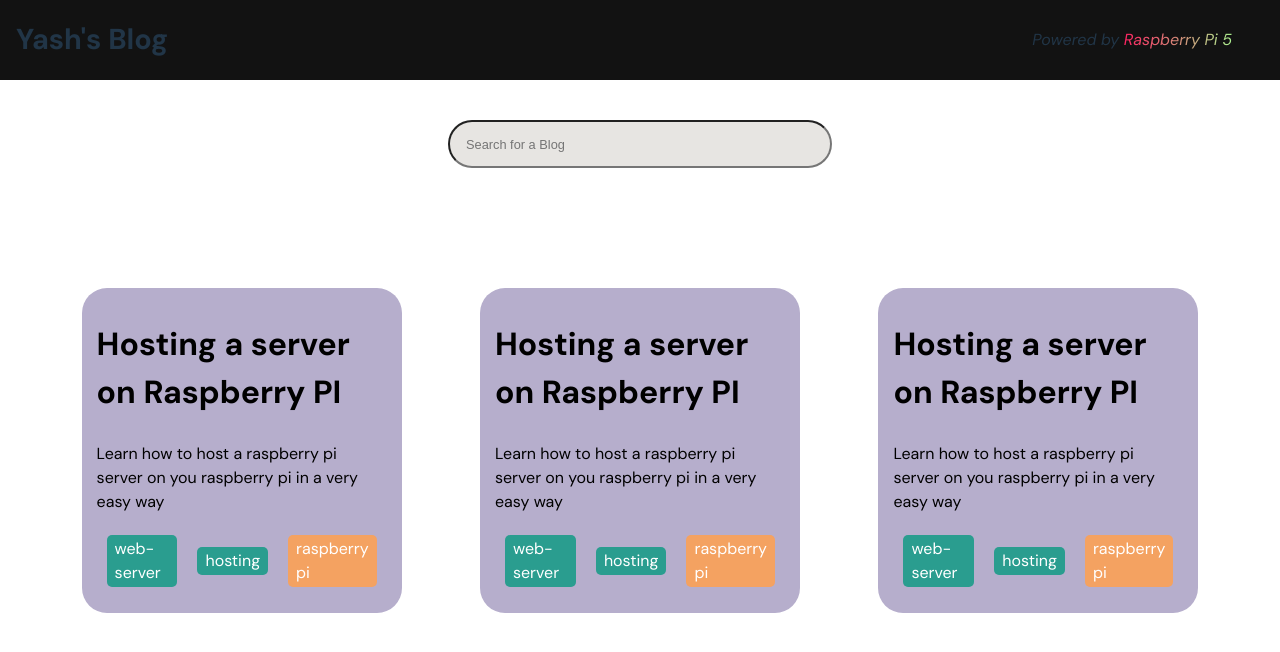
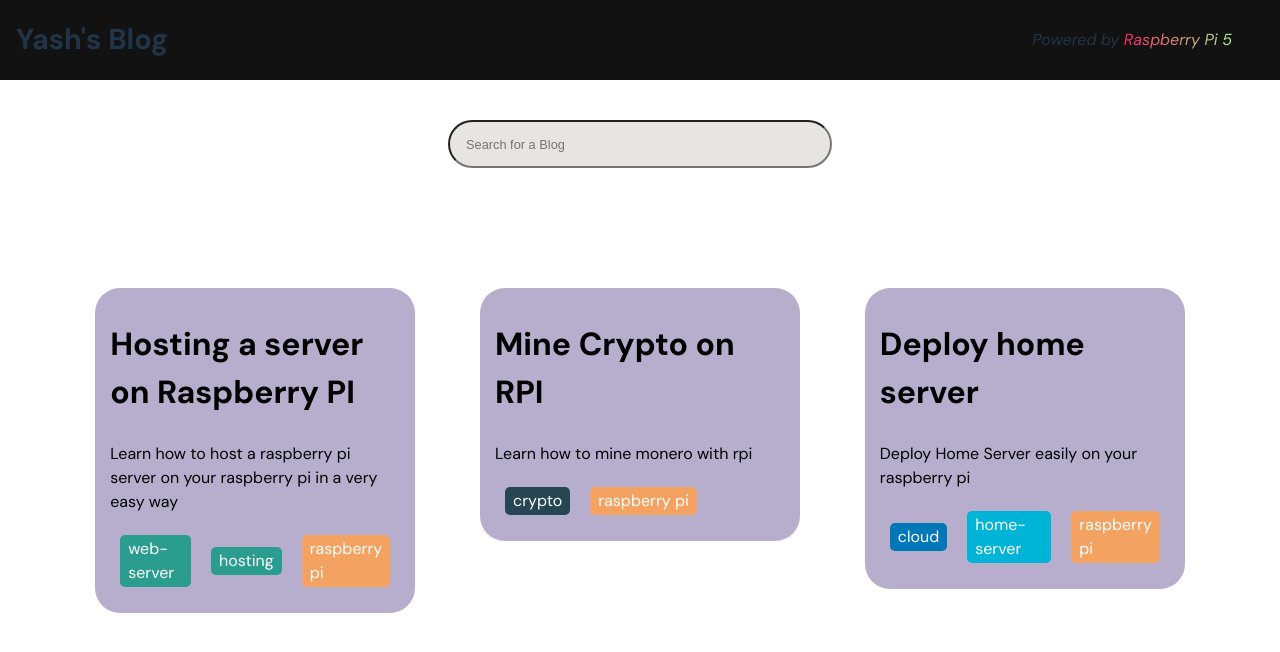
Before and after one commit to yashkathe/my-blog, a React (Vite) app: page / in a window 1280 px wide. Shown: the top 652 px of the page. Built offline with nearby package versions, Linux system fonts and the light colour scheme.

Commit message:
created context for data between search bar and blog previews

```diff
--- a/src/App.jsx
+++ b/src/App.jsx
@@ -1,21 +1,23 @@
-import BlogPreview from "./Components/BlogPreview";
 import Header from "./Components/Header";
 import SearchBar from "./Components/SearchBar";
-
-import styles from "./App.module.css"
 import Blogs from "./Components/Blogs";
 
+import SearchProvider from "./Context/SearchProvider";
+
+import styles from "./App.module.css";
+
 function App() {
-
-  return (
-        <div>
-            <Header/>
-            <div className={styles.components}>
-                <SearchBar/>
-                <Blogs/>
-            </div>
-        </div>
-  )
+	return (
+		<SearchProvider>
+			<div>
+				<Header />
+				<div className={styles.components}>
+					<SearchBar />
+					<Blogs />
+				</div>
+			</div>
+		</SearchProvider>
+	);
 }
 
-export default App
+export default App;
--- a/src/Components/BlogPreview.jsx
+++ b/src/Components/BlogPreview.jsx
@@ -7,10 +7,10 @@ import styles from "./BlogPreview.module.css";
 
 const defaultOptions = {
 	reverse: false, // reverse the tilt direction
-	max: 35, // max tilt rotation (degrees)
+	max: 25, // max tilt rotation (degrees)
 	perspective: 1000, // Transform perspective, the lower the more extreme the tilt gets.
-	scale: 1.1, // 2 = 200%, 1.5 = 150%, etc..
-	speed: 1000, // Speed of the enter/exit transition
+	scale: 1, // 2 = 200%, 1.5 = 150%, etc..
+	speed: 5000, // Speed of the enter/exit transition
 	transition: true, // Set a transition on enter/exit.
 	axis: null, // What axis should be disabled. Can be X or Y.
 	reset: true, // If the tilt effect has to be reset on exit.
--- a/src/Components/BlogPreview.module.css
+++ b/src/Components/BlogPreview.module.css
@@ -1,4 +1,4 @@
-.parent{
+.parent {
     background-color: #b6aecc;
     height: auto;
     width: 25vw;
@@ -6,24 +6,24 @@
     padding: 5px 15px;
     box-sizing: border-box;
     margin: 5vh 2vw;
-    box-shadow: 0px 0px 10px 1px rgb(255, 255, 255);
+    box-shadow: 0px px 10px 1px rgb(255, 255, 255);
 }
 
-.parent:hover{
+.parent:hover {
     cursor: pointer;
 }
 
-.parent > h2{
+.parent>h2 {
     font-size: 2rem;
     color: #000000;
 }
 
-.parent > p{
+.parent>p {
     font-size: 1rem;
     color: #000000;
 }
 
-.parent > ul{
+.parent>ul {
     display: flex;
     flex-direction: row;
     align-items: center;
--- a/src/Components/Blogs.jsx
+++ b/src/Components/Blogs.jsx
@@ -1,42 +1,56 @@
-import React, { useState } from "react";
+import React, { useState, useContext, useEffect } from "react";
 import BlogPreview from "./BlogPreview";
 
-import styles from './Blogs.module.css'
+import { SearchContext } from "../Context/SearchContext";
+
+import styles from "./Blogs.module.css";
 
 const Blogs = () => {
 	const blogs = [
 		{
 			title: "Hosting a server on Raspberry PI",
-            description: "Learn how to host a raspberry pi server on you raspberry pi in a very easy way",
-            tags:["web-server", "hosting", "raspberry pi"]
+			description:
+				"Learn how to host a raspberry pi server on your raspberry pi in a very easy way",
+			tags: ["web-server", "hosting", "raspberry pi"],
 		},
 		{
-			title: "Hosting a server on Raspberry PI",
-            description: "Learn how to host a raspberry pi server on you raspberry pi in a very easy way",
-            tags:["web-server", "hosting", "raspberry pi"]
+			title: "Mine Crypto on RPI",
+			description: "Learn how to mine monero with rpi",
+			tags: ["crypto", "raspberry pi"],
 		},
 		{
-			title: "Hosting a server on Raspberry PI",
-            description: "Learn how to host a raspberry pi server on you raspberry pi in a very easy way",
-            tags:["web-server", "hosting", "raspberry pi"]
-		}
+			title: "Deploy home server",
+			description: "Deploy Home Server easily on your raspberry pi",
+			tags: ["cloud", "home-server", "raspberry pi"],
+		},
 	];
 
-    const [previewBlogs, setPreviewBlogs] = useState(blogs)
+	const { searchTerm } = useContext(SearchContext);
+	const [previewBlogs, setPreviewBlogs] = useState(blogs);
 
-	return(
+	useEffect(() => {
+		setPreviewBlogs(
+			blogs.filter((blog) =>
+				blog.title.toLowerCase().includes(searchTerm.toLowerCase()) ||
+                blog.tags.some(tag => tag.toLowerCase().includes(searchTerm.toLowerCase())) ||
+                blog.description.toLowerCase().includes(searchTerm.toLowerCase())
+			)
+		);
+	}, [searchTerm]);
 
+	return (
 		<div className={styles.parent}>
-        {previewBlogs.map((blog) => (
+			{previewBlogs.map((blog, index) => (
 				<BlogPreview
-                key={Math.random()}
+					key={index}
 					title={blog.title}
 					description={blog.description}
 					tags={blog.tags}
 				/>
 			))}
+            {previewBlogs.length === 0 && <p>No results found for: {searchTerm}</p>}
 		</div>
-    )
+	);
 };
 
 export default Blogs;
--- a/src/Components/Blogs.module.css
+++ b/src/Components/Blogs.module.css
@@ -3,6 +3,6 @@
 	display: flex;
 	flex-direction: row;
 	align-items: flex-start;
-	justify-content: space-between;
+	justify-content: space-evenly;
     flex-wrap: wrap;
 }
--- a/src/Components/SearchBar.jsx
+++ b/src/Components/SearchBar.jsx
@@ -2,12 +2,15 @@ import React, { useState, useContext } from "react";
 import { AnimatePresence, motion } from "framer-motion";
 
 import BackDrop from "./UI/BackDrop";
+
 import variantsStore from "../Context/Variants";
+import { SearchContext } from "../Context/SearchContext";
 
 import styles from "./SearchBar.module.css";
 
 const SearchBar = () => {
 	const variantsCtx = useContext(variantsStore);
+    const {searchTerm, setSearchTerm} = useContext(SearchContext)
 
 	const [showBackdrop, setShowBackdrop] = useState(false);
 	const [additionalClass, setAdditionalClass] = useState("");
@@ -44,6 +47,7 @@ const SearchBar = () => {
 				className={`${styles.input} ${additionalClass}`}
 				onClick={onClickInputHandler}
 				placeholder={showBackdrop ? "" : "Search for a Blog"}
+                onChange={(e) => setSearchTerm(e.target.value)}
 			/>
 		</div>
 	);
--- /dev/null
+++ b/src/Context/SearchContext.js
@@ -0,0 +1,3 @@
+import { createContext } from "react";
+
+export const SearchContext = createContext();
--- /dev/null
+++ b/src/Context/SearchProvider.jsx
@@ -0,0 +1,15 @@
+import React, { useState } from 'react';
+import { SearchContext } from "./SearchContext";
+
+const SearchProvider = ({children}) => {
+
+    const [searchTerm, setSearchTerm] = useState("")
+
+    return (
+        <SearchContext.Provider value={{searchTerm, setSearchTerm}}>
+            {children}
+        </SearchContext.Provider>
+    );
+};
+
+export default SearchProvider;
```
Lines whose indentation alone changed are shown as unchanged.
